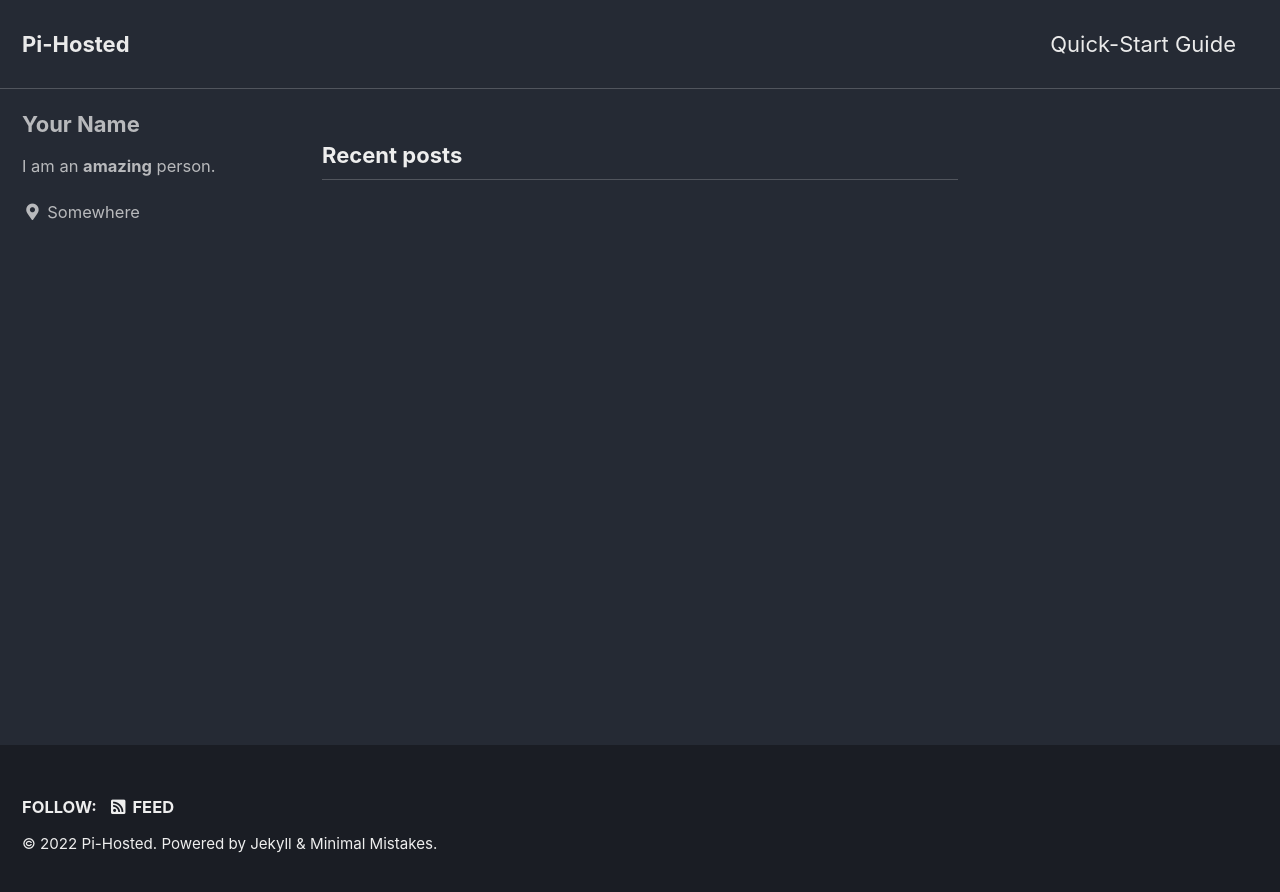
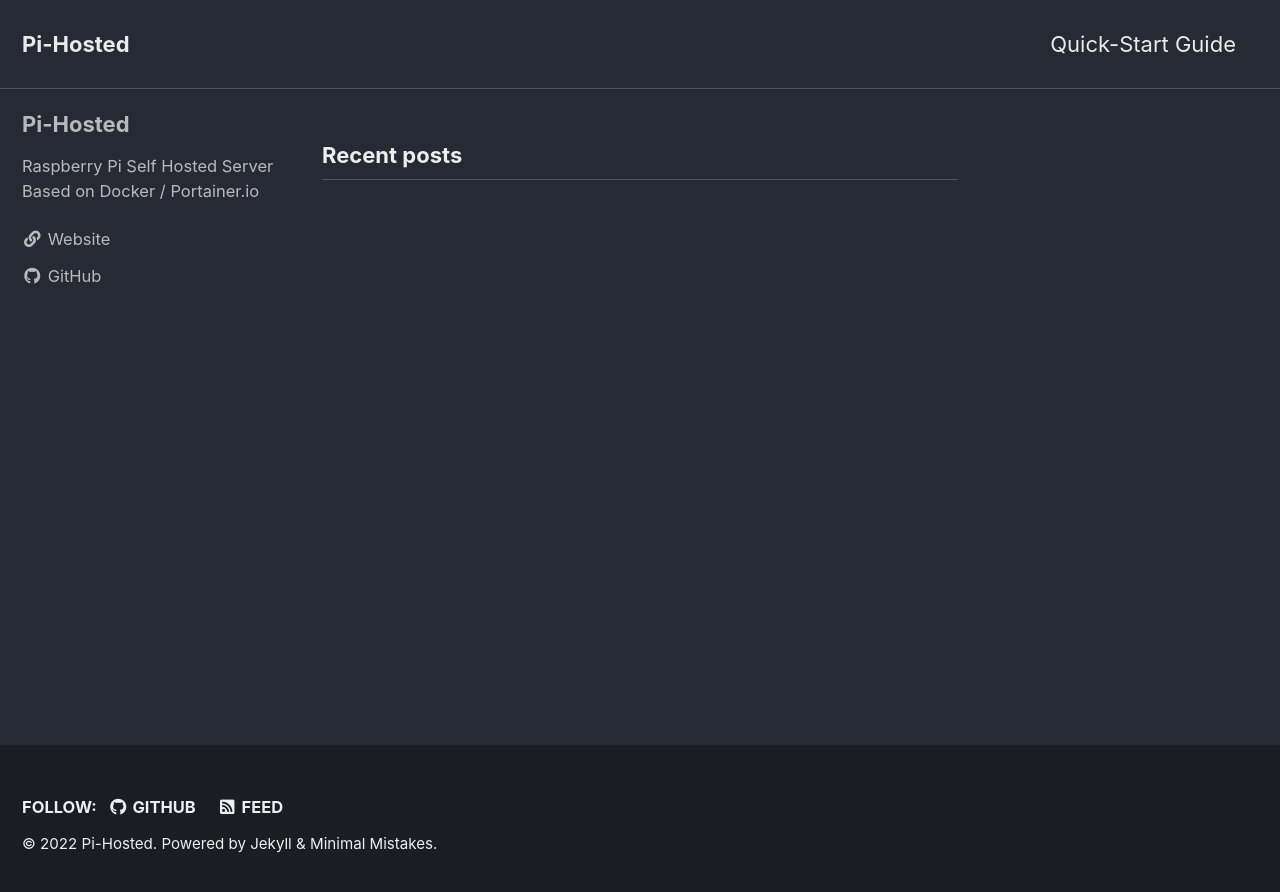
Before and after one commit to Griffen8280/webpagetest, a Jekyll site: the page built from index.html, in a window 1280 px wide. Shown: the top 892 px of the page. Built offline with Jekyll 4.4.1, drawn with Linux system fonts in a browser that asks for light colours; cached includes are drawn as plain includes; the list of posts is cut into pages by our own code.

Commit message:
Update _config.yml

```diff
--- a/_config.yml
+++ b/_config.yml
@@ -20,8 +20,8 @@ title                    : "Pi-Hosted"
 title_separator          : "-"
 subtitle                 : # site tagline that appears below site title in masthead
 name                     : "Pi-Hosted"
-description              : "An amazing website."
-url                      : # the base hostname & protocol for your site e.g. "https://mmistakes.github.io"
+description              : "Pi-Hosted is a collection of tutorials for hosting a variety of server applications using Docker and Portainer on the Raspberry Pi."
+url                      : http://pi-hosted.com # the base hostname & protocol for your site e.g. "https://mmistakes.github.io"
 baseurl                  : # the subpath of your site, e.g. "/blog"
 repository               : Griffen8280/webpagetest # GitHub username/repo-name e.g. "mmistakes/minimal-mistakes"
 teaser                   : # path of fallback teaser image, e.g. "/assets/images/500x300.png"
@@ -104,10 +104,10 @@ analytics:
 
 # Site Author
 author:
-  name             : "Your Name"
+  name             : "Pi-Hosted"
   avatar           : # path of avatar image, e.g. "/assets/images/bio-photo.jpg"
-  bio              : "I am an **amazing** person."
-  location         : "Somewhere"
+  bio              : "Raspberry Pi Self Hosted Server Based on Docker / Portainer.io"
+  location         : #"Somewhere"
   email            :
   links:
     - label: "Email"
@@ -115,7 +115,7 @@ author:
       # url: "mailto:your.name@email.com"
     - label: "Website"
       icon: "fas fa-fw fa-link"
-      # url: "https://your-website.com"
+      url: "https://pi-hosted.com"
     - label: "Twitter"
       icon: "fab fa-fw fa-twitter-square"
       # url: "https://twitter.com/"
@@ -124,7 +124,7 @@ author:
       # url: "https://facebook.com/"
     - label: "GitHub"
       icon: "fab fa-fw fa-github"
-      # url: "https://github.com/"
+      url: "https://github.com/pi-hosted"
     - label: "Instagram"
       icon: "fab fa-fw fa-instagram"
       # url: "https://instagram.com/"
@@ -140,7 +140,7 @@ footer:
       # url:
     - label: "GitHub"
       icon: "fab fa-fw fa-github"
-      # url:
+      url: "https://github.com/pi-hosted"
     - label: "GitLab"
       icon: "fab fa-fw fa-gitlab"
       # url:
```
